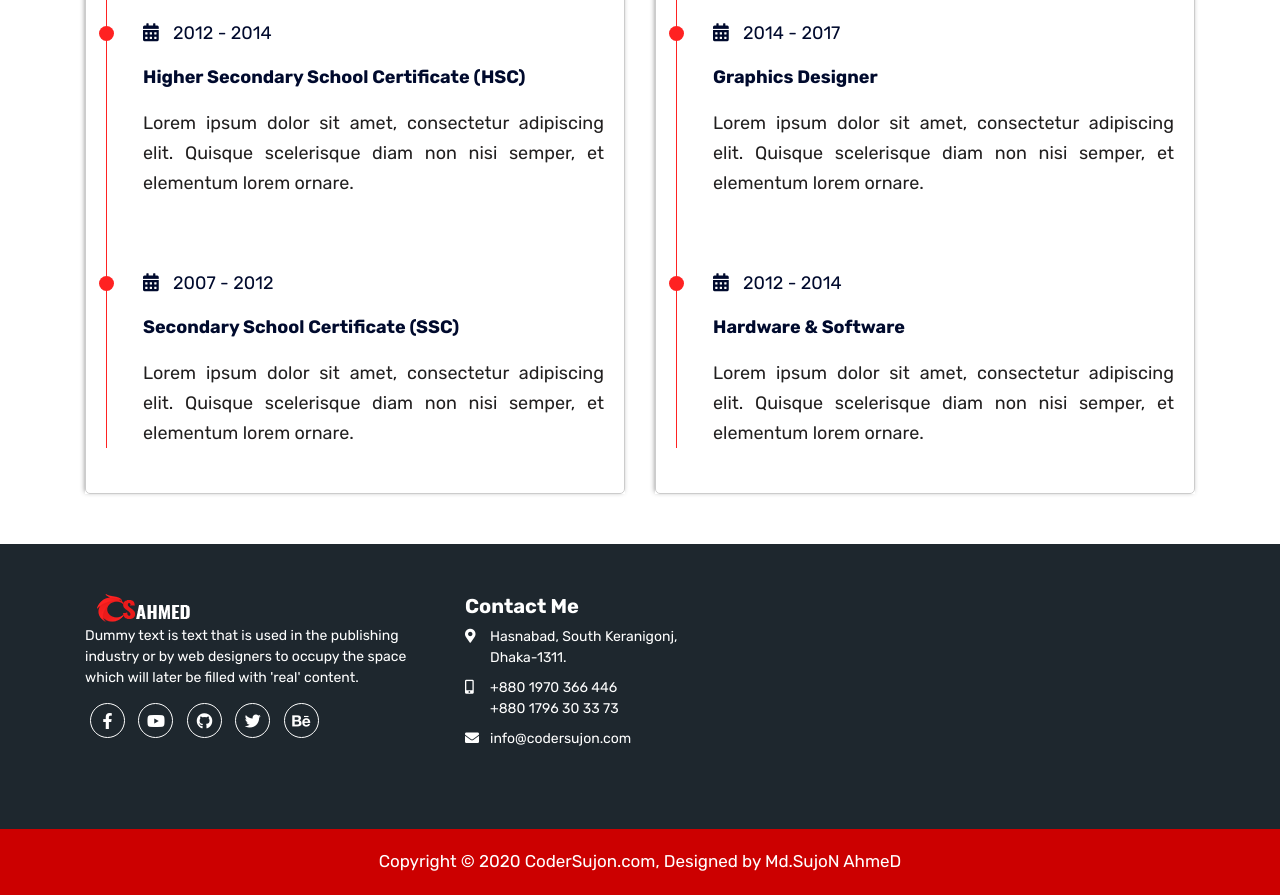
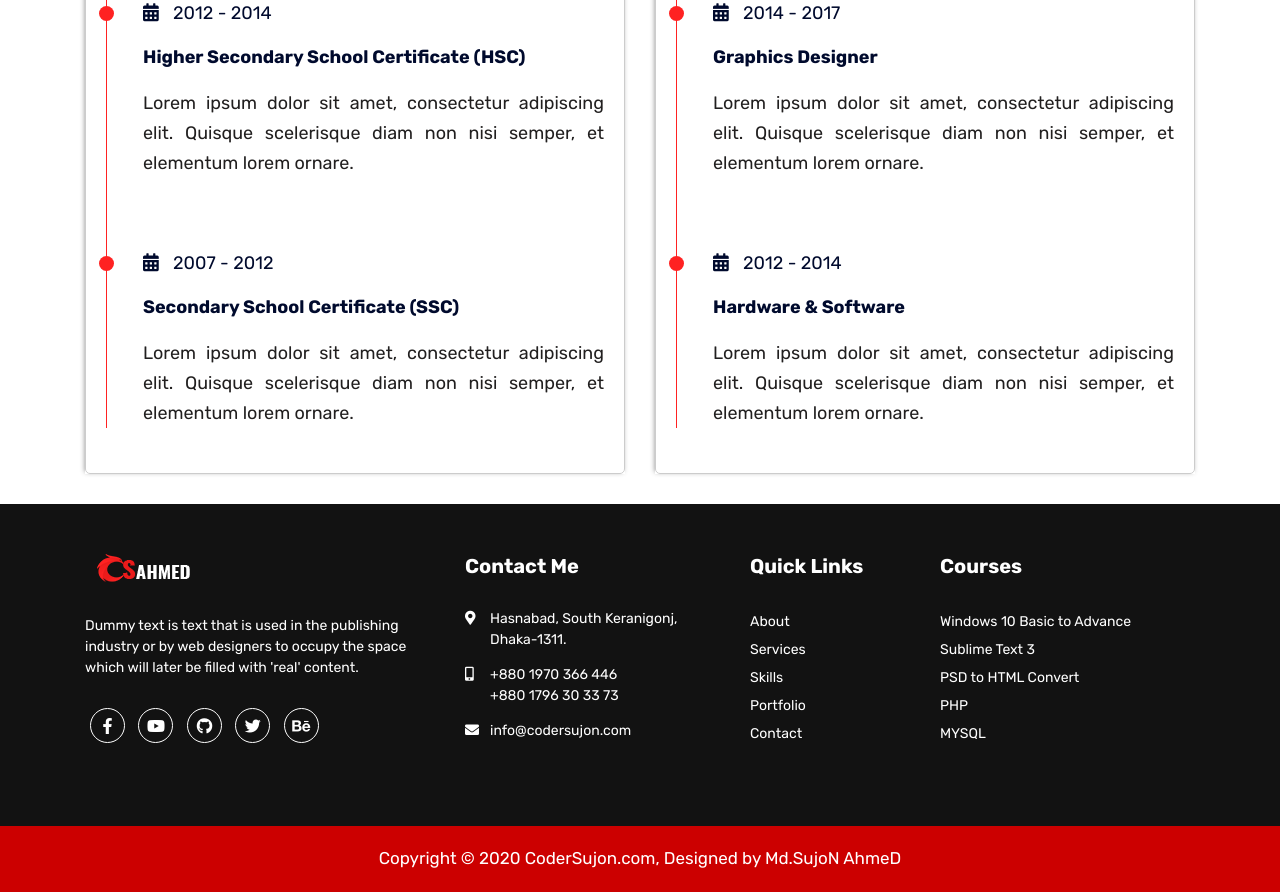
Before and after one commit to codersujon/CoderSujon.com, a plain HTML site: page index.html in a window 1280 px wide. Shown: the part 2485-3380 px from the top of the page. Drawn offline with Linux system fonts and the light colour scheme.

Commit message:
Contact Area Change

```diff
--- a/css/style.css
+++ b/css/style.css
@@ -367,22 +367,23 @@ body{
  * Contact-Area
  */
 .contact-area{
-    background: #1e272e;
-}
-.contact-overlay{
-  background: linear-gradient(to top, rgba(255, 34, 34, 0.85) 0%, rgba(33, 31, 31, 0.85)100%);
+   background: #121212;
 }
 .single-contact h5{
     color: #fff;
+    margin-bottom: 30px;
 }
 .c-items{
     position: relative;
-    margin-bottom: 30px;
+    margin-bottom: 35px;
 }
 .c-items p{
     position: absolute;
     top: 0;
     left: 25px;
+}
+.qclinks li {
+    line-height: 28px;
 }
 .single-contact .contact-social a{
     width: 35px;
--- a/index.html
+++ b/index.html
@@ -111,7 +111,7 @@
 		</section>
 		<hr>
 		<!-- About-Me -->
-		<section class="about-area py-50" id="about">
+		<section class="about-area py-30" id="about">
 			<div class="container">
 				<div class="row">
 					<div class="col-12">
@@ -242,8 +242,8 @@
 				<div class="row">
 					<div class="col-xl-4">
 						<div class="single-contact">
-							<img src="img/logo.png" alt="" class="img-fluid">
-							<p>Dummy text is text that is used in the publishing industry or by web designers to occupy the space which will later be filled with 'real' content.</p>
+							<img src="img/logo.png" alt="" class="img-fluid mb-30">
+							<p class="mb-30">Dummy text is text that is used in the publishing industry or by web designers to occupy the space which will later be filled with 'real' content.</p>
 							<div class="social-icon contact-social">
 								<ul>
 									<li><a href="https://www.facebook.com/codersujon" class="facebook" target="_blank"><i class="fab fa-facebook-f"></i></a></li>
@@ -272,6 +272,30 @@
 							</div>
 						</div>
 					</div>
+					<div class="col-xl-2">
+						<div class="single-contact">
+							<h5>Quick Links</h5>
+							<ul class="qclinks">
+								<li><a href="#">About</a></li>
+								<li><a href="#">Services</a></li>
+								<li><a href="#">Skills</a></li>
+								<li><a href="#">Portfolio</a></li>
+								<li><a href="#">Contact</a></li>
+							</ul>
+						</div>
+					</div>
+					<div class="col-xl-3">
+						<div class="single-contact">
+							<h5>Courses</h5>
+							<ul class="qclinks">
+								<li><a href="#">Windows 10 Basic to Advance</a></li>
+								<li><a href="#">Sublime Text 3</a></li>
+								<li><a href="#">PSD to HTML Convert</a></li>
+								<li><a href="#">PHP</a></li>
+								<li><a href="#">MYSQL</a></li>
+							</ul>
+						</div>
+					</div>
 				</div>
 			</div>
 		</section>
```
Also changed, not shown: img/coding.png (added).
